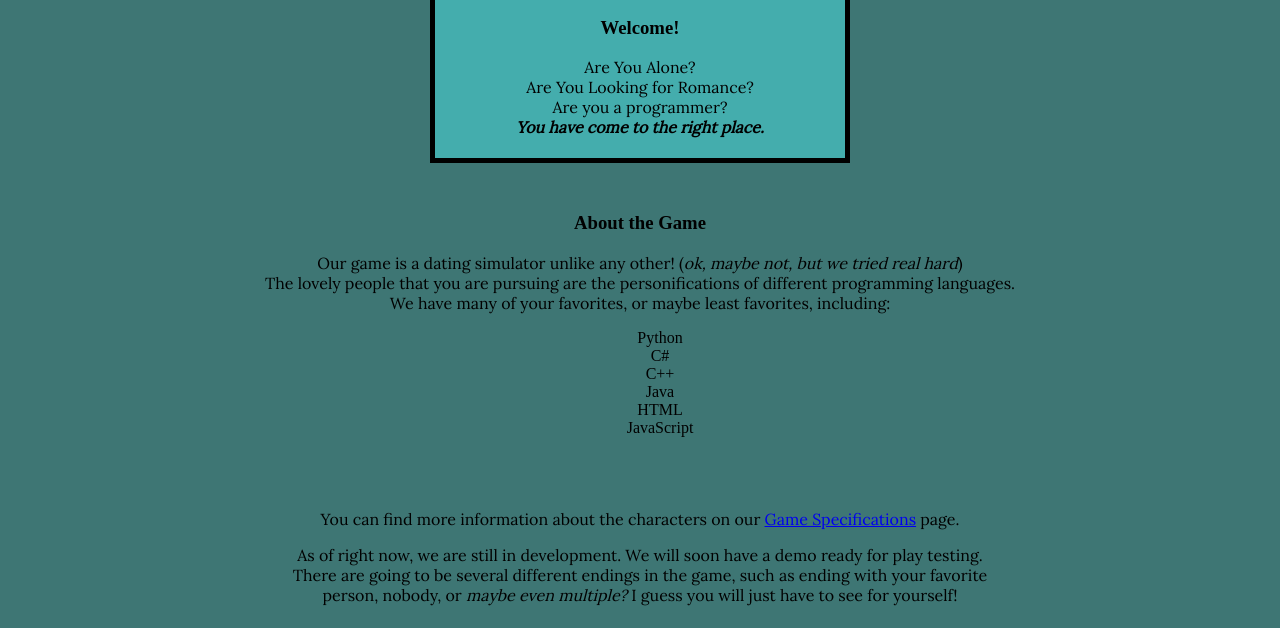
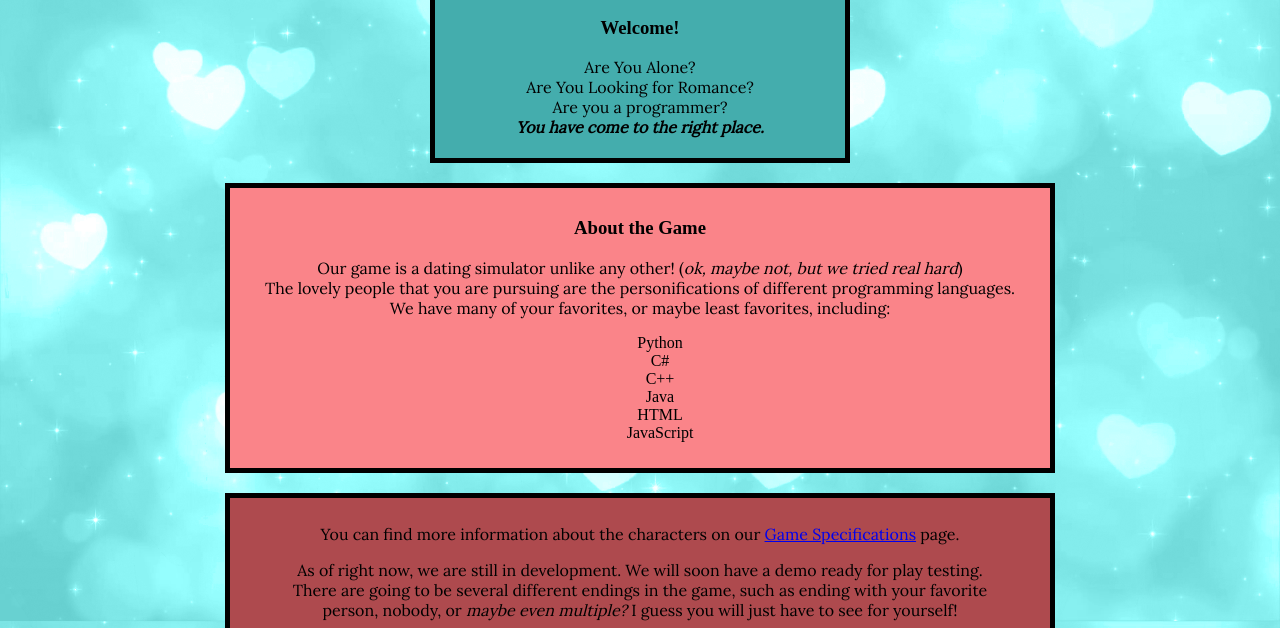
Before and after one commit to TFB12332/WebFinal, a plain HTML site: page index.html in a window 1280 px wide. Shown: the part 99-727 px from the top of the page. Drawn offline with Linux system fonts and the light colour scheme; grey boxes are pictures that could not be loaded.

Commit message:
Background n stuff
background and more css

```diff
--- a/index.html
+++ b/index.html
@@ -18,7 +18,7 @@
                 <i><b>You have come to the right place.</b></i>
             </p>
         </div>
-        <div id="about" class = "box">
+        <div id="about" class = "box2">
             <p>
                 <h3>About the Game</h3>
             </p>
@@ -36,7 +36,7 @@
                 <li>JavaScript</li>
             </ul>
         </div>
-        <div id="moreInfo" class = "box">
+        <div id="moreInfo" class = "box3">
             <p>
             You can find more information about the characters on our <a href="productSpecs.html">Game Specifications</a> page.
             </p>
--- a/main.css
+++ b/main.css
@@ -1,5 +1,6 @@
 html{
-background-color: #3E7674;
+background-image: url("Background.png");
+background-size: 100%;
 }
 
 h1{
@@ -18,6 +19,18 @@ color: #FCB3B6;
     background-color: #44ADAD;
 }
 
+.box2{
+    border: 5px solid #000;
+    width: 800px;
+    background-color: #FA8489;
+}
+
+.box3{
+    border: 5px solid #000;
+    width: 800px;
+    background-color: #AE4A4E;
+}
+
 #welcome{
     margin: 0 auto;
     padding: 5px;
@@ -32,22 +45,21 @@ color: #FCB3B6;
     margin-top: 20px;
     align-content: center;
     text-align: center;
-    width: 1200px;
 }
 
 #moreInfo{
     margin: 0 auto;
     padding: 10px;
     margin-top: 20px;
+    margin-bottom: 20px;
     align-content: center;
     text-align: center;
-    width: 1200px;
 }
 
 img{
     display: block;
-    margin-left: auto;
-    margin-right: auto;
+    margin-top: 20px;
+    margin:auto;
     width: 900px;
     border: 3px solid #000;
 }
```
Also changed, not shown: Background.png (added).
